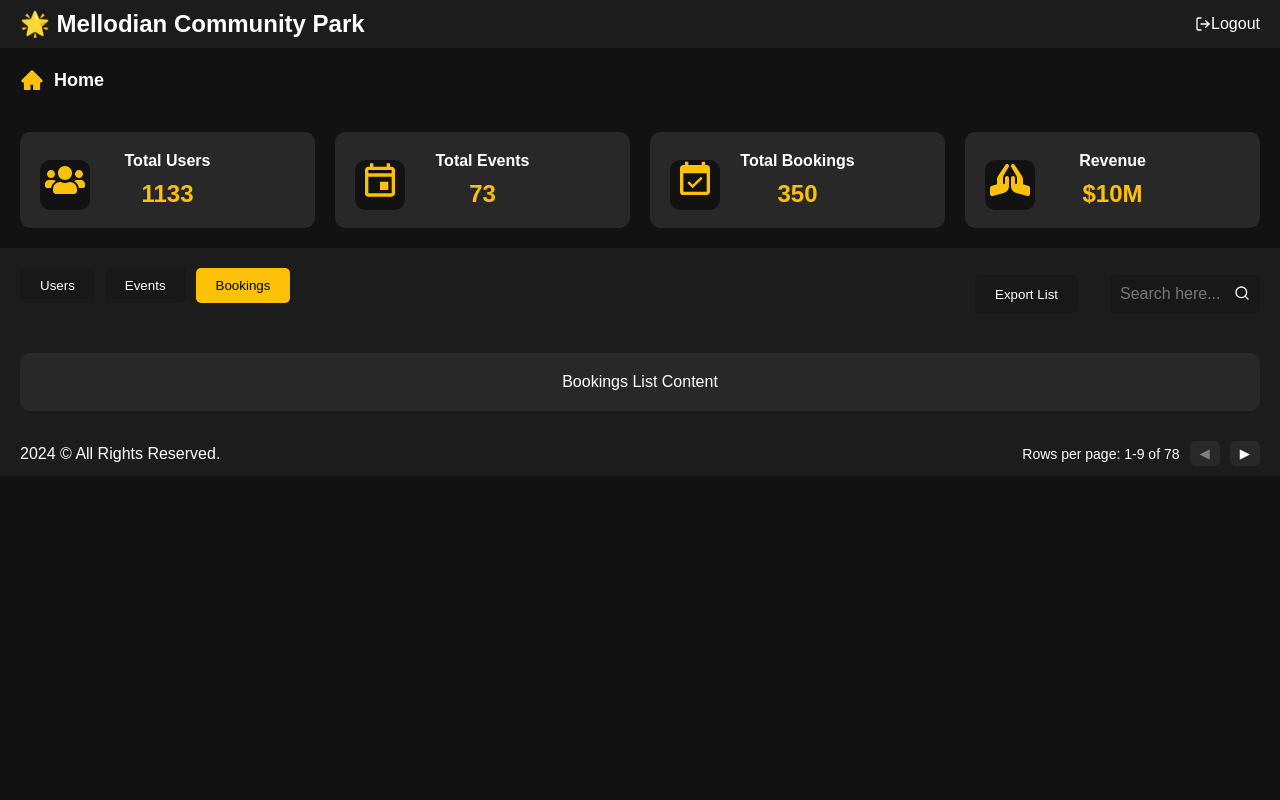
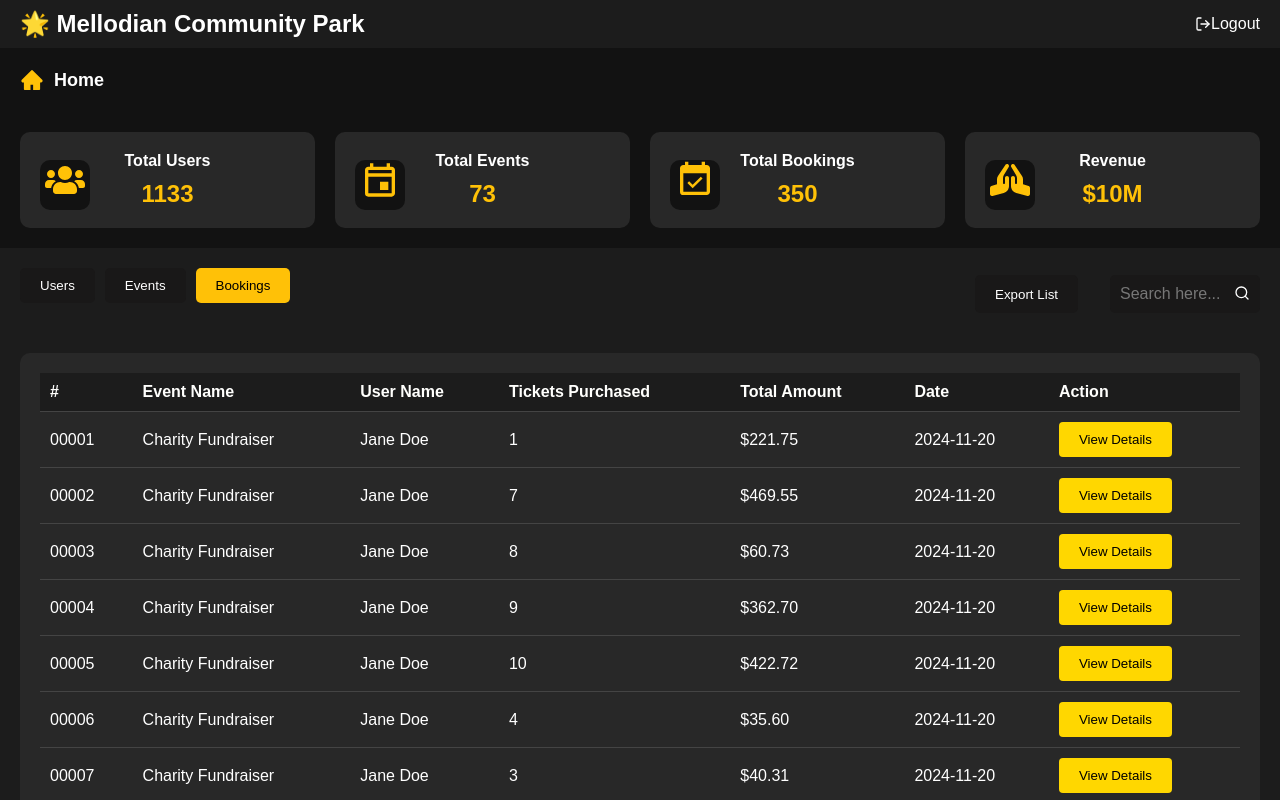
Before and after one commit to Fa1zan141/Ticket-Booking-System, a React (Vite) app in the folder Frontend/: page /dashboard in a window 1280 px wide. Both pictures are taken after a click on the button "Bookings". Shown: the top 800 px of the page. Built offline with nearby package versions, Linux system fonts and the light colour scheme.

Commit message:
Form Edit

```diff
--- a/Frontend/src/AddEventPage.jsx
+++ b/Frontend/src/AddEventPage.jsx
@@ -9,11 +9,13 @@ import { MdOutlineEvent } from "react-icons/md";
 import { MdEventAvailable } from "react-icons/md";
 import { FaPrayingHands } from "react-icons/fa";
 import EventPopup from "./components/EventPopup";
+
 const AddEventPage = () => {
   const [activeTab, setActiveTab] = useState("Users");
   const [currentPage, setCurrentPage] = useState(1);
   const totalPages = 78;
   const [isPopupOpen, setIsPopupOpen] = useState(false);
+
   const renderContent = () => {
     if (activeTab === "Users") {
       return (
@@ -52,11 +54,78 @@ const AddEventPage = () => {
     }
 
     if (activeTab === "Events") {
-      return <div className="placeholder">Event List Content</div>;
+      return (
+        <div className="table-content">
+          <table>
+            <thead>
+              <tr>
+                <th>#</th>
+                <th>Event Name</th>
+                <th>Location</th>
+                <th>Date</th>
+                <th>Time</th>
+                <th>Tickets Sold</th>
+                <th>Action</th>
+              </tr>
+            </thead>
+            <tbody>
+              {Array(9)
+                .fill(null)
+                .map((_, index) => (
+                  <tr key={index}>
+                    <td>{`E000${index + 1}`}</td>
+                    <td>Event {index + 1}</td>
+                    <td>Location {index + 1}</td>
+                    <td>{`2024-12-${index + 1}`}</td>
+                    <td>5:00 PM</td>
+                    <td>{index * 10}</td>
+                    <td>
+                      <button className="edit-btn"><FaEdit /></button>
+                      <button className="delete-btn"><RiDeleteBin5Line /></button>
+                    </td>
+                  </tr>
+                ))}
+            </tbody>
+          </table>
+        </div>
+      );
     }
 
     if (activeTab === "Bookings") {
-      return <div className="placeholder">Bookings List Content</div>;
+      return (
+        <div className="table-content">
+          <table>
+            <thead>
+              <tr>
+                <th>#</th>
+                <th>Event Name</th>
+                <th>Username</th>
+                <th>Tickets Purchased</th>
+                <th>Total Amount</th>
+                <th>Date</th>
+                <th>Action</th>
+              </tr>
+            </thead>
+            <tbody>
+              {Array(9)
+                .fill(null)
+                .map((_, index) => (
+                  <tr key={index}>
+                    <td>{`B000${index + 1}`}</td>
+                    <td>Event {index + 1}</td>
+                    <td>User {index + 1}</td>
+                    <td>{index + 2}</td>
+                    <td>${(index + 2) * 20}</td>
+                    <td>{`2024-12-${index + 1}`}</td>
+                    <td>
+                      <button className="view-details-btn">View Details</button>
+                    </td>
+                  </tr>
+                ))}
+            </tbody>
+          </table>
+        </div>
+      );
     }
   };
 
@@ -104,8 +173,9 @@ const AddEventPage = () => {
         </div>
 
         <div className="search-export">
-        <button className="export-btn">Export List</button>
-          <input className="search-bar" type="text" placeholder="Search here..." /> <div id="addsearch"><FiSearch /></div>
+          <button className="export-btn">Export List</button>
+          <input className="search-bar" type="text" placeholder="Search here..." />
+          <div id="addsearch"><FiSearch /></div>
           <button
             className="add-event-button"
             onClick={() => setIsPopupOpen(true)}
@@ -140,7 +210,6 @@ const AddEventPage = () => {
         onClose={() => setIsPopupOpen(false)}
       />
     </div>
-
   );
 };
 
--- a/Frontend/src/Dashboard.jsx
+++ b/Frontend/src/Dashboard.jsx
@@ -2,12 +2,10 @@ import React, { useState } from "react";
 import { AiFillHome } from "react-icons/ai";
 import "./styles/Dashboard.css";
 import { FiLogOut, FiSearch } from "react-icons/fi";
-import { FaEdit } from "react-icons/fa";
+import { FaEdit, FaUsers, FaPrayingHands } from "react-icons/fa";
 import { RiDeleteBin5Line } from "react-icons/ri";
-import { FaUsers } from "react-icons/fa";
-import { MdOutlineEvent } from "react-icons/md";
-import { MdEventAvailable } from "react-icons/md";
-import { FaPrayingHands } from "react-icons/fa";
+import { MdOutlineEvent, MdEventAvailable } from "react-icons/md";
+
 const Dashboard = () => {
   const [activeTab, setActiveTab] = useState("Users");
   const [currentPage, setCurrentPage] = useState(1);
@@ -39,8 +37,12 @@ const Dashboard = () => {
                     <td>{index % 2 === 0 ? "Percentage" : "Fixed Amount"}</td>
                     <td>7 days ago</td>
                     <td>
-                      <button className="edit-btn"><FaEdit /></button>
-                      <button className="delete-btn"><RiDeleteBin5Line /></button>
+                      <button className="edit-btn">
+                        <FaEdit />
+                      </button>
+                      <button className="delete-btn">
+                        <RiDeleteBin5Line />
+                      </button>
                     </td>
                   </tr>
                 ))}
@@ -51,11 +53,82 @@ const Dashboard = () => {
     }
 
     if (activeTab === "Events") {
-      return <div className="placeholder">Event List Content</div>;
+      return (
+        <div className="table-content">
+          <table>
+            <thead>
+              <tr>
+                <th>#</th>
+                <th>Event Name</th>
+                <th>Location</th>
+                <th>Date</th>
+                <th>Time</th>
+                <th>Tickets Sold</th>
+                <th>Action</th>
+              </tr>
+            </thead>
+            <tbody>
+              {Array(9)
+                .fill(null)
+                .map((_, index) => (
+                  <tr key={index}>
+                    <td>{`0000${index + 1}`}</td>
+                    <td>Community Gala</td>
+                    <td>New York City</td>
+                    <td>2024-11-22</td>
+                    <td>7:00 PM</td>
+                    <td>{Math.floor(Math.random() * 500)}</td>
+                    <td>
+                      <button className="edit-btn">
+                        <FaEdit />
+                      </button>
+                      <button className="delete-btn">
+                        <RiDeleteBin5Line />
+                      </button>
+                    </td>
+                  </tr>
+                ))}
+            </tbody>
+          </table>
+        </div>
+      );
     }
 
     if (activeTab === "Bookings") {
-      return <div className="placeholder">Bookings List Content</div>;
+      return (
+        <div className="table-content">
+          <table>
+            <thead>
+              <tr>
+                <th>#</th>
+                <th>Event Name</th>
+                <th>User Name</th>
+                <th>Tickets Purchased</th>
+                <th>Total Amount</th>
+                <th>Date</th>
+                <th>Action</th>
+              </tr>
+            </thead>
+            <tbody>
+              {Array(9)
+                .fill(null)
+                .map((_, index) => (
+                  <tr key={index}>
+                    <td>{`0000${index + 1}`}</td>
+                    <td>Charity Fundraiser</td>
+                    <td>Jane Doe</td>
+                    <td>{Math.floor(Math.random() * 10) + 1}</td>
+                    <td>${(Math.random() * 500).toFixed(2)}</td>
+                    <td>2024-11-20</td>
+                    <td>
+                      <button className="edit-btn">View Details</button>
+                    </td>
+                  </tr>
+                ))}
+            </tbody>
+          </table>
+        </div>
+      );
     }
   };
 
@@ -70,14 +143,44 @@ const Dashboard = () => {
 
       <div className="home-logo">
         <AiFillHome className="home-icon" />
-        <a href="/" className="home-text">Home</a>
+        <a href="/" className="home-text">
+          Home
+        </a>
       </div>
 
       <div className="stats-section">
-        <div className="stat-card">Total Users<br /><span>1133</span> <div id="iconuser"><FaUsers/></div></div>
-        <div className="stat-card">Total Events<br /><span>73</span> <div id="iconuser"><MdOutlineEvent/></div></div>
-        <div className="stat-card">Total Bookings<br /><span>350</span><div id="iconuser"><MdEventAvailable/></div></div>
-        <div className="stat-card">Revenue<br /><span>$10M</span><div id="iconuser"><FaPrayingHands/></div></div>
+        <div className="stat-card">
+          Total Users
+          <br />
+          <span>1133</span>
+          <div id="iconuser">
+            <FaUsers />
+          </div>
+        </div>
+        <div className="stat-card">
+          Total Events
+          <br />
+          <span>73</span>
+          <div id="iconuser">
+            <MdOutlineEvent />
+          </div>
+        </div>
+        <div className="stat-card">
+          Total Bookings
+          <br />
+          <span>350</span>
+          <div id="iconuser">
+            <MdEventAvailable />
+          </div>
+        </div>
+        <div className="stat-card">
+          Revenue
+          <br />
+          <span>$10M</span>
+          <div id="iconuser">
+            <FaPrayingHands />
+          </div>
+        </div>
       </div>
 
       <div className="tab-section">
@@ -103,8 +206,11 @@ const Dashboard = () => {
         </div>
 
         <div className="search-export">
-        <button className="export-btn">Export List</button>
-          <input className="search-bar" type="text" placeholder="Search here..." /> <div id="search"><FiSearch /></div>
+          <button className="export-btn">Export List</button>
+          <input className="search-bar" type="text" placeholder="Search here..." />
+          <div id="search">
+            <FiSearch />
+          </div>
         </div>
 
         {renderContent()}
--- a/Frontend/src/styles/AddEventPage.css
+++ b/Frontend/src/styles/AddEventPage.css
@@ -16,3 +16,12 @@
   right: 190px;
   top: 10px;
 }
+.view-details-btn{
+  background-color: #ffd700;
+  color: #000;
+  border: none;
+  padding: 10px 20px;
+  border-radius: 4px;
+  cursor: pointer;
+  transition: background-color 0.3s ease;
+}
--- a/Frontend/src/styles/Dashboard.css
+++ b/Frontend/src/styles/Dashboard.css
@@ -216,3 +216,12 @@ th {
   top: 160px;
   color: #ffc107;
 }
+.edit-btn{
+  background-color: #ffd700;
+  color: #000;
+  border: none;
+  padding: 10px 20px;
+  border-radius: 4px;
+  cursor: pointer;
+  transition: background-color 0.3s ease;
+}
```
